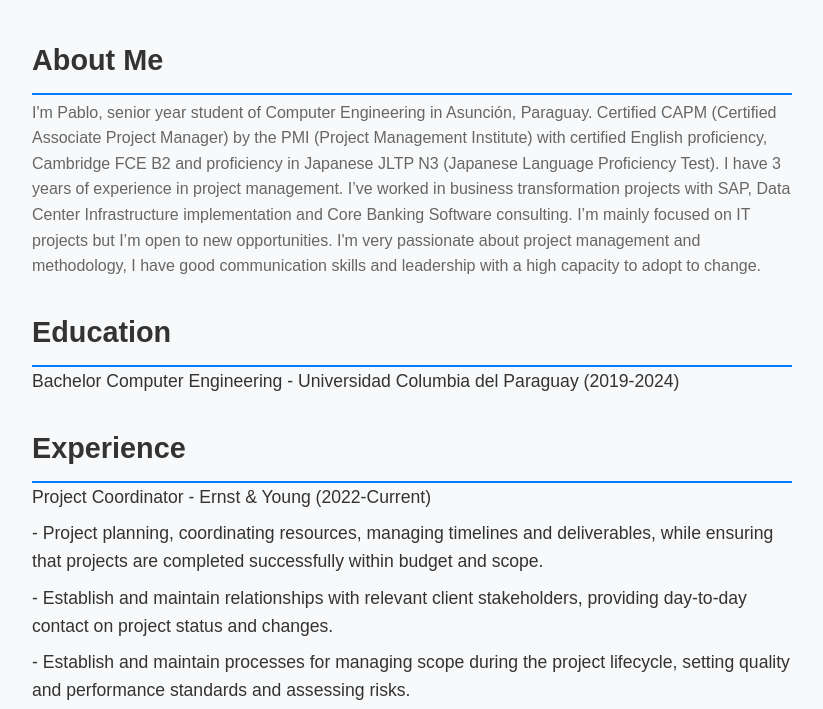
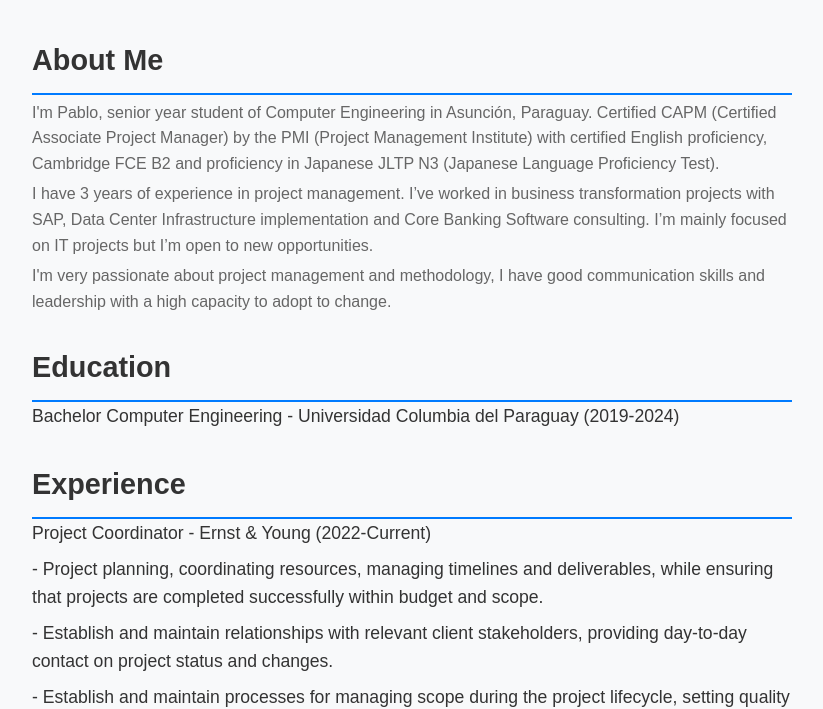
Before and after one commit to PabloJHH/PabloJHH.github.io, a plain HTML site: page index.html in a window 1280 px wide. Shown: the part 103-812 px from the top of the page, without its empty margins (228-1051 px from the left). Drawn offline with Linux system fonts and the light colour scheme; a script that the page names is missing.

Commit message:
Update index.html
ajustado el About Me

```diff
--- a/index.html
+++ b/index.html
@@ -15,9 +15,10 @@
     <div class="container">
         <section id="about">
             <h2>About Me</h2>
-            <p>I'm Pablo, senior year student of Computer Engineering in Asunción, Paraguay. Certified CAPM (Certified Associate Project Manager) by the PMI (Project Management Institute) with certified English proficiency, Cambridge FCE B2 and proficiency in Japanese JLTP N3 (Japanese Language Proficiency Test).
-                I have 3 years of experience in project management. I’ve worked in business transformation projects with SAP, Data Center Infrastructure implementation and Core Banking Software consulting. I’m mainly focused on IT projects but I’m open to new opportunities.
-                I'm very passionate about project management and methodology, I have good communication skills and leadership with a high capacity to adopt to change.</p>
+            <p>I'm Pablo, senior year student of Computer Engineering in Asunción, Paraguay. Certified CAPM (Certified Associate Project Manager) by the PMI (Project Management Institute) with certified English proficiency,
+                Cambridge FCE B2 and proficiency in Japanese JLTP N3 (Japanese Language Proficiency Test).</p>
+            <p>I have 3 years of experience in project management. I’ve worked in business transformation projects with SAP, Data Center Infrastructure implementation and Core Banking Software consulting. I’m mainly focused on IT projects but I’m open to new opportunities.</p>
+            <p>I'm very passionate about project management and methodology, I have good communication skills and leadership with a high capacity to adopt to change.</p>
         </section>
 
         <section id="education">
```
